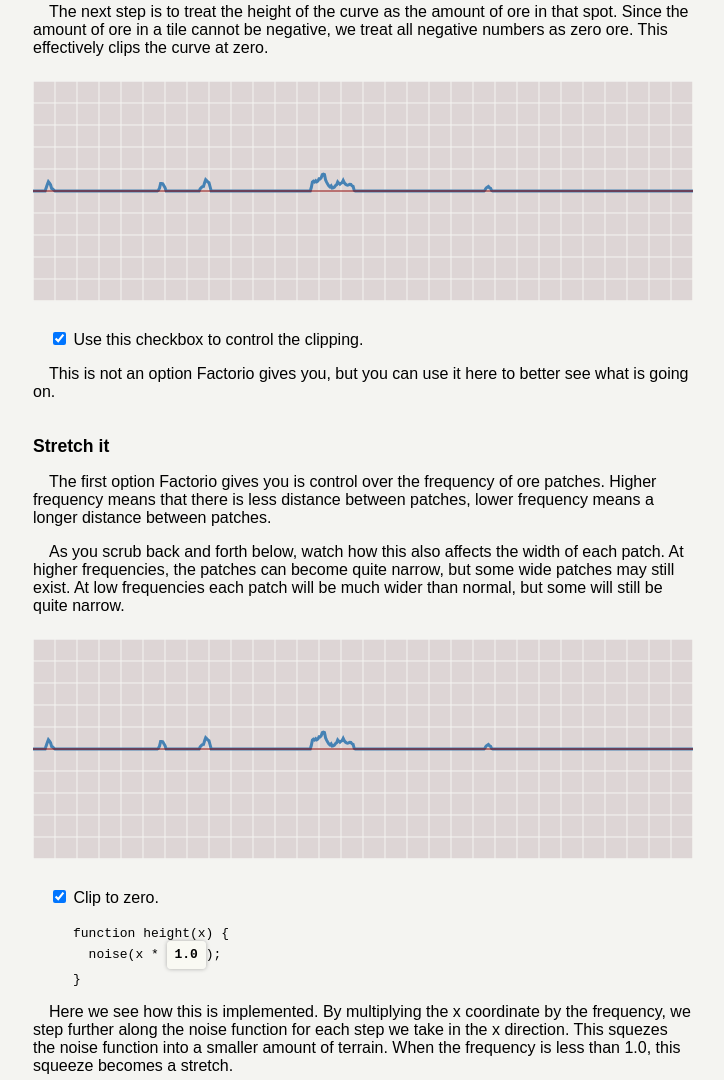
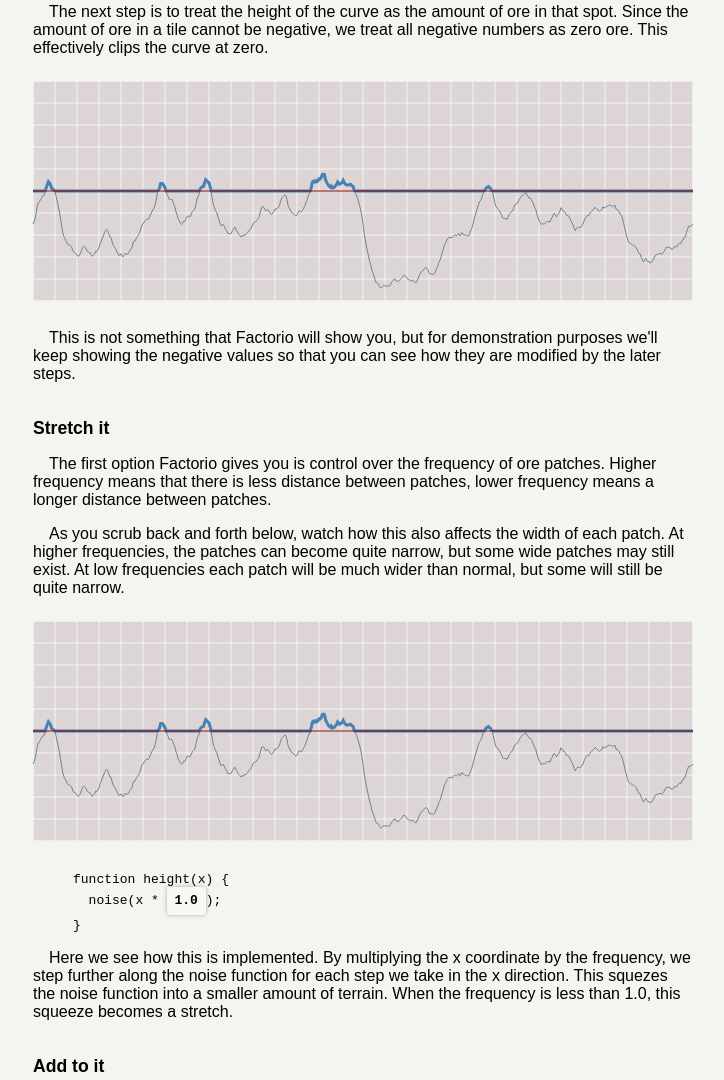
Before and after one commit to db48x/factorio-terrain-explanation, a plain HTML site: page index.html in a window 1280 px wide. Shown: the part 1010-2090 px from the top of the page, without its empty margins (277-1001 px from the left). Drawn offline with Linux system fonts and the light colour scheme.

Commit message:
remove clipping checkbox
and draw both clipped and normal versions of the noise (taking care
that noise is still computed only once per update)

```diff
--- a/index.html
+++ b/index.html
@@ -80,12 +80,9 @@
       </p>
       <svg viewport="0 0 660 220"></svg>
       <p>
-        <input type="checkbox" data-name="clipped" id="clipped1"></input>
-        <label for="clipped1">Use this checkbox to control the clipping.</label>
-      </p>
-      <p>
-        This is not an option Factorio gives you, but you can use it
-        here to better see what is going on.
+        This is not something that Factorio will show you, but for
+        demonstration purposes we'll keep showing the negative values
+        so that you can see how they are modified by the later steps.
       </p>
     </div>
 
@@ -105,10 +102,6 @@
         normal, but some will still be quite narrow.
       </p>
       <svg viewport="0 0 660 220"></svg>
-      <p>
-        <input type="checkbox" data-name="clipped" id="clipped2"></input>
-        <label for="clipped2">Clip to zero.</label>
-      </p>
       <blockquote><code>function height(x) {
   noise(x * <span data-name="frequency"></span>);
 }</code></blockquote>
@@ -133,10 +126,6 @@
         larger, but these new patches will be smaller.
         </p>
       <svg viewport="0 0 660 220"></svg>
-      <p>
-        <input type="checkbox" data-name="clipped" id="clipped3"></input>
-        <label for="clipped3">Clip to zero.</label>
-      </p>
       <blockquote><code>function height(x) {
   noise(x) + <span data-name="size"></span>;
 }</code></blockquote>
@@ -165,10 +154,6 @@
         beneath the threshold are now pushed above it.
       </p>
       <svg viewport="0 0 660 220"></svg>
-      <p>
-        <input type="checkbox" data-name="clipped" id="clipped4"></input>
-        <label for="clipped4">Clip to zero.</label>
-      </p>
       <blockquote><code>function height(x) {
   <span data-name="richness"></span> * noise(x);
 }</code></blockquote>
@@ -185,10 +170,6 @@
         action.
       </p>
       <svg viewport="0 0 660 220"></svg>
-      <p>
-        <input type="checkbox" data-name="clipped" id="clipped5"></input>
-        <label for="clipped5">Clip to zero.</label>
-      </p>
       <blockquote><code>set_seed(<span data-name="seed"></span>);</code></blockquote>
       <p>
         Factorio can use any of billions of different seed values, but
@@ -214,13 +195,10 @@
     </p>
     <div id="everything">
       <p>
-        Of course Factorio doesn't make you pick just one of these four options; you can use them all simultaneously.
+        Of course Factorio doesn't make you pick just one of these
+        four options; you can use them all simultaneously.
       </p>
       <svg viewport="0 0 660 220"></svg>
-      <p>
-        <input type="checkbox" data-name="clipped" id="clipped6"></input>
-        <label for="clipped6">Clip to zero.</label>
-      </p>
       <blockquote><code>set_seed(<span data-name="seed"></span>);</code></blockquote>
       <blockquote><code>function height(x) {
   <span data-name="richness"></span> * noise(x * <span data-name="frequency"></span>) + <span data-name="size"></span>;
--- a/ore.js
+++ b/ore.js
@@ -24,12 +24,16 @@ class Diagram {
             () => {
                 this.width = this.parent.property("width").baseVal.value;
                 this.height = this.parent.property("height").baseVal.value;
-                this.scaleRichness = d3.scaleLinear().domain([-1, 1]).range([this.height, 0]).clamp(true);
-                this.scaleX = d3.scaleLinear().domain([-3, 3]).range([0, this.width]);
+                this.scaleRichness.range([this.height, 0]);
+                this.scaleRichnessClipped.range([this.height/2, 0]);
+                this.scaleX.range([0, this.width]);
             }
         ];
         this.root = d3.select(`#${containerId}`);
         this.parent = this.root.select("svg");
+        this.scaleRichness = d3.scaleLinear().domain([-1, 1]).range([this.height, 0]).clamp(true);
+        this.scaleRichnessClipped = d3.scaleLinear().domain([0, 1]).range([this.height, this.height/2]).clamp(true);
+        this.scaleX = d3.scaleLinear().domain([-3, 3]).range([0, this.width]);
         setTimeout(() => this.update(), 0);
     }
 
@@ -73,13 +77,7 @@ class Diagram {
         return this;
     }
 
-    addNoise() {
-        let g = this.parent.append('g').attr('class', "noise");
-        let line = d3.line()
-                     .x((d) => this.scaleX(d[0]))
-                     .y((d) => this.scaleRichness(d[1]));
-        let self = this;
-        let path = g.append("svg:path");
+    addNoise(g, richness) {
         this.onUpdate(() => {
             let seed = "seed" in this ? this.seed : 0,
                 richness = "richness" in this ? this.richness : 1,
@@ -90,12 +88,35 @@ class Diagram {
             function height(x) {
                 return richness * noise(x * frequency) + size;
             }
-            function heightClipped(x) {
-                let h = height(x);
-                return h < 0 ? 0 : h;
+            this.values = this.scaleX.ticks(this.width).map((x) => [ x, height(x) ]);
+        });
+        return this;
+    }
+
+    drawNoise() {
+        let g = this.parent.append('g').attr('class', "noise");
+        let line = d3.line()
+                     .x((d) => this.scaleX(d[0]))
+                     .y((d) => this.scaleRichness(d[1]));
+        let path = g.append("svg:path");
+        this.onUpdate(() => {
+            if (this.values) {
+                path.attr("d", d => line(this.values));
             }
-            let noiseFunc = this.clipped ? heightClipped : height;
-            path.attr("d", d => line(this.scaleX.ticks(this.width).map((x) => [ x, noiseFunc(x) ])));
+        });
+        return this;
+    }
+
+    drawClippedNoise() {
+        let g = this.parent.append('g').attr('class', "clippednoise");
+        let line = d3.line()
+                     .x((d) => this.scaleX(d[0]))
+                     .y((d) => this.scaleRichnessClipped(d[1]));
+        let path = g.append("svg:path");
+        this.onUpdate(() => {
+            if (this.values) {
+                path.attr("d", d => line(this.values));
+            }
         });
         return this;
     }
@@ -104,17 +125,11 @@ class Diagram {
         let g = this.parent.append('g').attr('class', "zero");
         let line = g.append('line');
         this.onUpdate(() => {
-            line.attr('x1', this.scaleX(this.scaleX.domain()[0]))
+            line.attr('x1', this.scaleX.range()[0])
                 .attr('y1', this.scaleRichness(0))
-                .attr('x2', this.scaleX(this.scaleX.domain()[1]))
+                .attr('x2', this.scaleX.range()[1])
                 .attr('y2', this.scaleRichness(0));
         });
-        return this;
-    }
-
-    addThreshold() {
-        this.clipped = true;
-        this.makeCheckbox('clipped', true);
         return this;
     }
 
@@ -183,47 +198,54 @@ class Diagram {
 
 let diagram1 = new Diagram('noise')
     .addGrid()
-    .addNoise();
+    .addNoise()
+    .drawNoise();
 
 let diagram2 = new Diagram('threshold')
     .addGrid()
     .addNoise()
-    .addZeroLine()
-    .addThreshold();
+    .drawNoise()
+    .drawClippedNoise()
+    .addZeroLine();
 
 let diagram3 = new Diagram('size')
     .addGrid()
     .addNoise()
+    .drawNoise()
+    .drawClippedNoise()
     .addZeroLine()
-    .addThreshold()
     .addSize();
 
 let diagram4 = new Diagram('richness')
     .addGrid()
     .addNoise()
+    .drawNoise()
+    .drawClippedNoise()
     .addZeroLine()
-    .addThreshold()
     .addRichness();
 
 let diagram5 = new Diagram('frequency')
     .addGrid()
     .addNoise()
+    .drawNoise()
+    .drawClippedNoise()
     .addZeroLine()
-    .addThreshold()
     .addFrequency();
 
 let diagram6 = new Diagram('seed')
     .addGrid()
     .addNoise()
+    .drawNoise()
+    .drawClippedNoise()
     .addZeroLine()
-    .addThreshold()
     .addSeed();
 
 let diagram7 = new Diagram('everything')
     .addGrid()
     .addNoise()
+    .drawNoise()
+    .drawClippedNoise()
     .addZeroLine()
-    .addThreshold()
     .addSize()
     .addRichness()
     .addFrequency()
--- a/pagestyle.css
+++ b/pagestyle.css
@@ -83,10 +83,18 @@ span[data-name]:hover {
 span[data-name="size"] {
   width: 4em;
 }
-g.noise path {
+g.clippednoise path, #noise g.noise path {
   fill: none;
   stroke: steelblue;
   stroke-width: 3px;
+}
+/* g.clippednoise { */
+/*   clip-path: view-box inset(0% 0% 50% 0%); */
+/* } */
+g.noise path {
+  fill: none;
+  stroke: slategray;
+  stroke-width: 1px;
 }
 g.zero line {
   fill: none;
```
